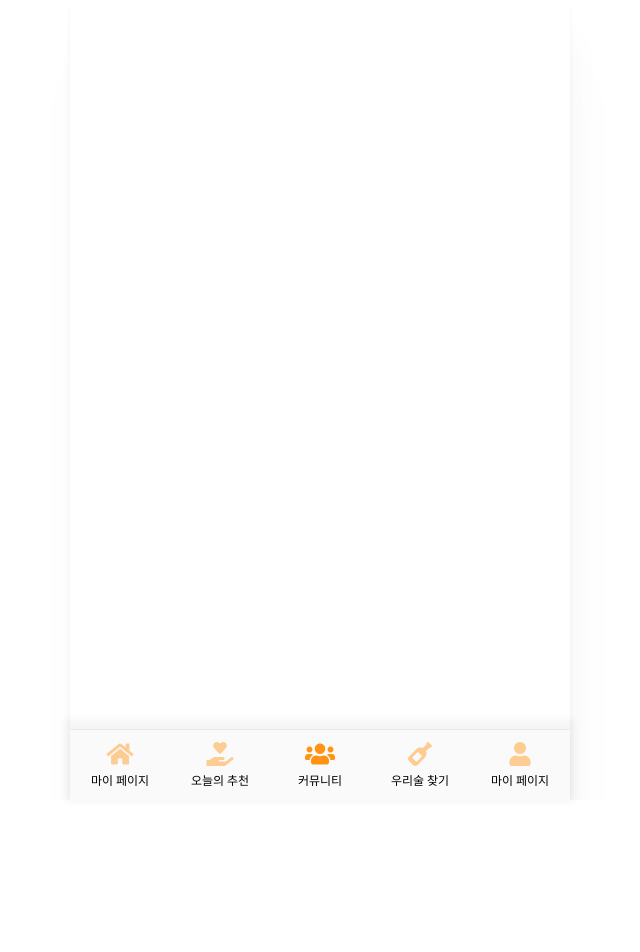
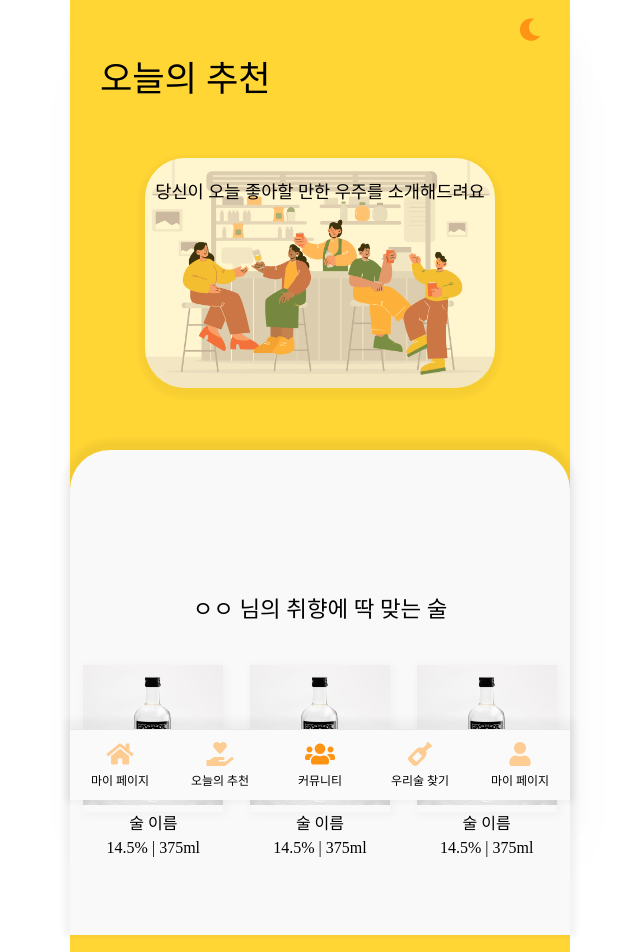
Before and after one commit to qkftkftnf/Wooju, a Vue app in the folder frontend/: page /recommendation/userpk in a window 1280 px wide. Shown: the top 952 px of the page, without its empty margins (320-960 px from the left). Before the commit the page ends 800 px from the top, so only its background shows below. Built offline with nearby package versions, Linux system fonts and the light colour scheme; no server answers; a web font is replaced by a local one.

Commit message:
🪐[FEAT] add MyRecommendation template

```diff
--- a/frontend/src/App.vue
+++ b/frontend/src/App.vue
@@ -19,5 +19,6 @@ import MenuView from "@/views/common/MenuView.vue"
 @import "assets/css/CommunityHot.css";
 @import "assets/css/WoojooSearch.css";
 @import "assets/css/myPage.css";
+@import "assets/css/MyRecommendation.css";
 
 </style>
--- a/frontend/src/api/index.js
+++ b/frontend/src/api/index.js
@@ -2,10 +2,9 @@ import axios from "axios";
 
 // axios 객체 생성
 export default axios.create({
-  // baseURL: "http://i7a703.p.ssafy.io:8080/",
   // baseURL: "http://192.168.195.105:8080/api/",
-  // baseURL: "http://localhost:8000/",
-  baseURL: "http://localhost:8181/api/",
+  baseURL: "http://172.16.101.80:8082/",
+  // baseURL: "http://localhost:8181/api/",
   headers: {
     "Content-type": "application/json",
   },
--- /dev/null
+++ b/frontend/src/assets/css/MyRecommendation.css
@@ -0,0 +1,45 @@
+.rec-container {
+  width: 100%;
+  max-width: 500px;
+  height: 400px;
+}
+
+.rec-type {
+  margin-top: 100px;
+  /* background-color: #aaf; */
+}
+
+.rec-type .title {
+  margin-bottom: 30px;
+  width: 100%;
+  height: 50px;
+  line-height: 50px;
+  font-size: 1.4rem;
+  font-weight: 600;
+}
+
+.rec-type .bottles {
+  width: 100%;
+  height: 350px;
+  display: flex;
+}
+
+.rec-type .bottles .bottle-card {
+  width: 28vw;
+  max-width: 140px;
+  height: 350px;
+  border-radius: 20px;
+}
+
+.rec-type .bottles .bottle-img {
+  width: 100%;
+  box-shadow: 2px 2px 9px 2px rgba(0, 0, 0, var(--shadow-percentage-03));
+}
+
+.rec-type .bottles .bottle-img img {
+  width: 100%;
+  height: 100%;
+  object-fit: cover;
+  object-position: center;
+
+}
--- a/frontend/src/router/index.js
+++ b/frontend/src/router/index.js
@@ -4,6 +4,7 @@ import CommunityMain from "../views/community/CommunityMain.vue";
 import CommunityHotReview from "../views/community/CommunityHotReview.vue";
 import WoojooSearch from "../views/woojoo_search/WoojooSearch.vue"
 import MyPageMain from "../views/mypage/MyPageMain.vue";
+import MyRecommendation from "../views/recommendation/MyRecommendation.vue";
 
 const router = createRouter({
   history: createWebHistory(import.meta.env.BASE_URL),
@@ -27,6 +28,11 @@ const router = createRouter({
       name: "MyPageMain",
       path: "/id",
       component: MyPageMain,
+    },
+    {
+      name: "MyRecommendation",
+      path: "/recommendation/userpk",
+      component: MyRecommendation,
     }
   ],
 });
--- a/frontend/src/store/modules/mypage.js
+++ b/frontend/src/store/modules/mypage.js
@@ -33,7 +33,7 @@ const mypage = {
         }
       )
         .then(({ data }) => {
-          commit("SET_SOOL", data)
+          commit("SET_SOOL", data.items)
         })
         .catch((err) => console.log(err))
     }
--- a/frontend/src/views/common/MenuView.vue
+++ b/frontend/src/views/common/MenuView.vue
@@ -5,7 +5,7 @@
       <span class="menu-title">마이 페이지</span>
     </div>
     <div class="my-page menu-div">
-      <i class="fas fa-hand-holding-heart icon"></i>
+      <i class="fas fa-hand-holding-heart icon" @click="linkTo('MyRecommendation')"></i>
       <span class="menu-title">오늘의 추천</span>
     </div>
     <div class="my-page menu-div" @click="linkTo('CommunityMain')">
--- a/frontend/src/views/mypage/MyPageLikes.vue
+++ b/frontend/src/views/mypage/MyPageLikes.vue
@@ -1,26 +1,26 @@
 <template>
   <div class="likes-container mypage-inner">
-    <div class="like-wooju" v-for="i in 8">
+    <div class="like-wooju" v-for="data in likesData">
       <div class="wooju-img">
-        <img src="https://thesool.com/common/imageView.do?targetId=PR00000106&targetNm=PRODUCT" alt="">
+        <img :src="data.image" alt="">
       </div>
       <div class="introduction">
         <div class="title">
-          만강에 비친 달 {{ likesData }}
+          {{ data.name }}
         </div>
         <div class="content">
-          <span class="proof">17%</span> | <span class="bottle">375ml</span>
+          <span class="proof">{{ data.alcohol }}%</span> | <span class="bottle">{{ data.volume }}</span>
         </div>
         <div class="likes">
-            <span class="star" v-for="i in 4">
+            <!-- <span class="star" v-for="i in 4">
               <i class="fas fa-star star-icon"></i>
             </span>
             <span class="half"><i class="far fa-star star-icon"></i></span>
-            <span> | </span>
+            <span> | </span> -->
             <span class="heart">
               <i class="fas fa-heart heart-icon"></i>
             </span>
-            <span class="count">74</span>
+            <span class="count">{{ data.like_num }}</span>
         </div>
       </div>
     </div>
--- /dev/null
+++ b/frontend/src/views/recommendation/MyRecommendation.vue
@@ -0,0 +1,94 @@
+<template>
+  <div class="tab-template container">
+    <div class="tab-header">
+      <div class="tab-title">
+        오늘의 추천
+      </div>
+      <div class="mode-toggle">
+        <ModeToggle/>
+      </div>
+    </div>
+    <div class="header-content">
+      <img class="content-img" src="@/assets/images/community.jpg" alt="communityMainPic">
+      <p class="header-intro">당신이 오늘 좋아할 만한 우주를 소개해드려요</p>
+    </div>
+
+    <div class="inner-container">
+      <div class="rec-container inner-section">
+
+        <!-- preferance -->
+        <div class="rec-type rec-preferance">
+          <div class="title">
+            ㅇㅇ 님의 취향에 딱 맞는 술
+          </div>
+          <div class="bottles">
+            <div class="bottle-card" v-for="i in 3">
+              <div class="bottle-img">
+                <img src="@/assets/images/woojoo1.jpg" alt="bottle">
+              </div>
+              <div class="bottle-title">
+                술 이름
+              </div>
+              <div class="bottle-content">
+                14.5% | 375ml
+              </div>
+            </div>
+          </div>
+        </div>
+
+        <!-- life style -->
+
+
+        <!-- award -->
+      </div>
+    </div>
+  </div>
+</template>
+
+<script setup>
+import ModeToggle from "@/views/common/ModeToggle.vue"
+import { ref, computed, onMounted } from "vue";
+import { useRouter } from "vue-router";
+import { useStore } from "vuex";
+
+const router = useRouter();
+const linkTo = () => router.push({ name: "CommunityHotReview",  params: { reportPk: 1 } })
+
+// vuex axios
+const store = useStore();
+const reviewsData = computed(() => store.getters.reviews);
+
+onMounted(() => {
+  store.dispatch("fetchAllReviews")
+})
+
+
+// header scroll event js
+const position = ref(0)
+
+onMounted(() => {
+  const innerContainer = document.getElementsByClassName("inner-container")
+  window.onscroll = function() {scrollInnerHeader()};
+
+  function scrollInnerHeader() {
+    position.value = innerContainer[0].getBoundingClientRect()
+
+    if (position.value.top < 60) {
+      document.querySelector(".tab-header .tab-title").style.top = "0";
+      document.querySelector(".tab-header").style.boxShadow = "0px 4px 6px 6px rgba(0, 0, 0, 0.05)";
+    } else {
+      document.querySelector(".tab-header").style.boxShadow = "0px 4px 6px 6px rgba(0, 0, 0, 0.0)";
+      document.querySelector(".tab-header .tab-title").style.top = `${50 * (position.value.top / 450)}px`;
+      document.querySelector(".tab-header .tab-title").style.fontSize = `${1.2 + position.value.top / 450}rem`;
+      document.querySelector(".header-content .content-img").style.opacity = `${((position.value.top - 260) / 250 )}`;
+      document.querySelector(".header-content .content-img").style.scale = `${((position.value.top - 60) /  390)}`;
+      document.querySelector(".header-content .header-intro").style.opacity = `${((position.value.top - 260) / 190 )}`;
+    }
+  }
+})
+
+</script>
+
+<style>
+
+</style>
```
Also changed, not shown: frontend/src/store/modules/recommendation.js (added).
